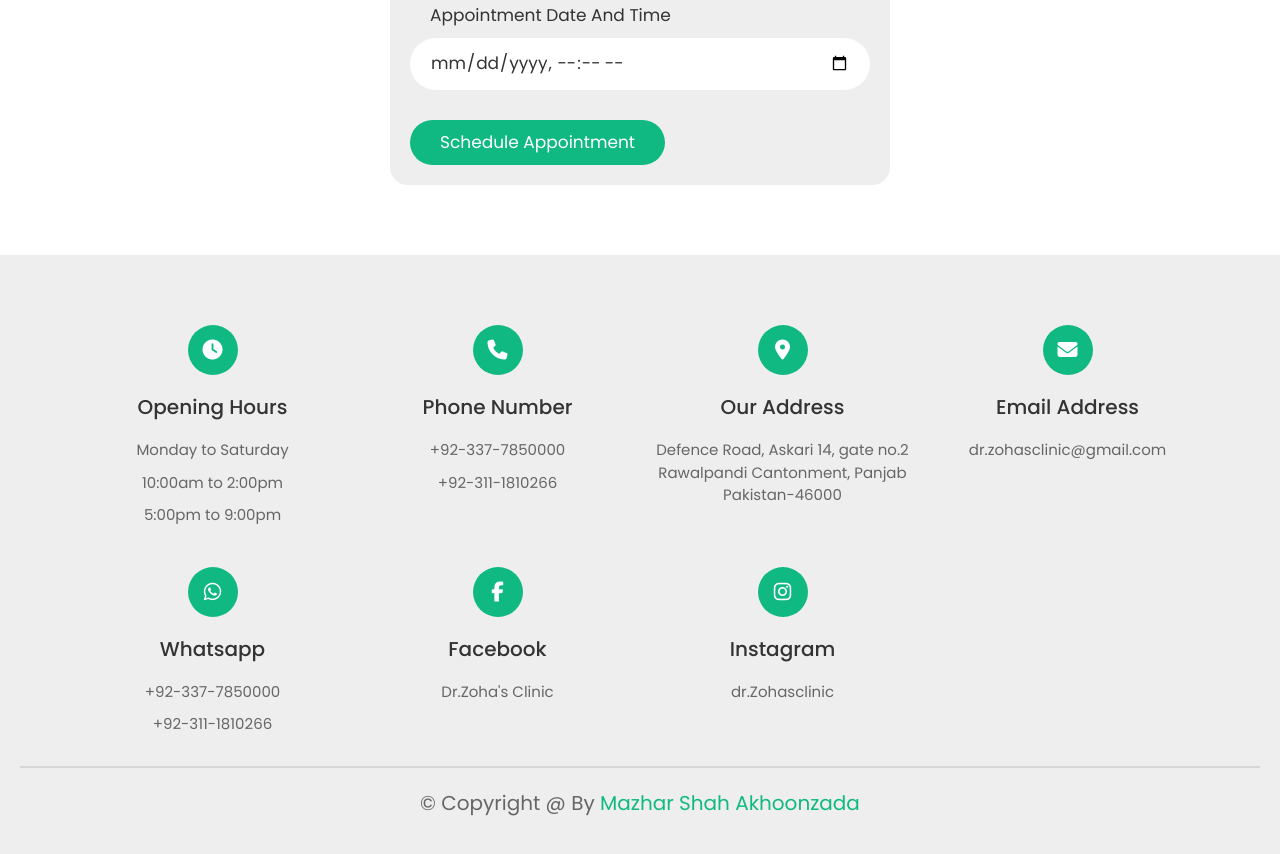
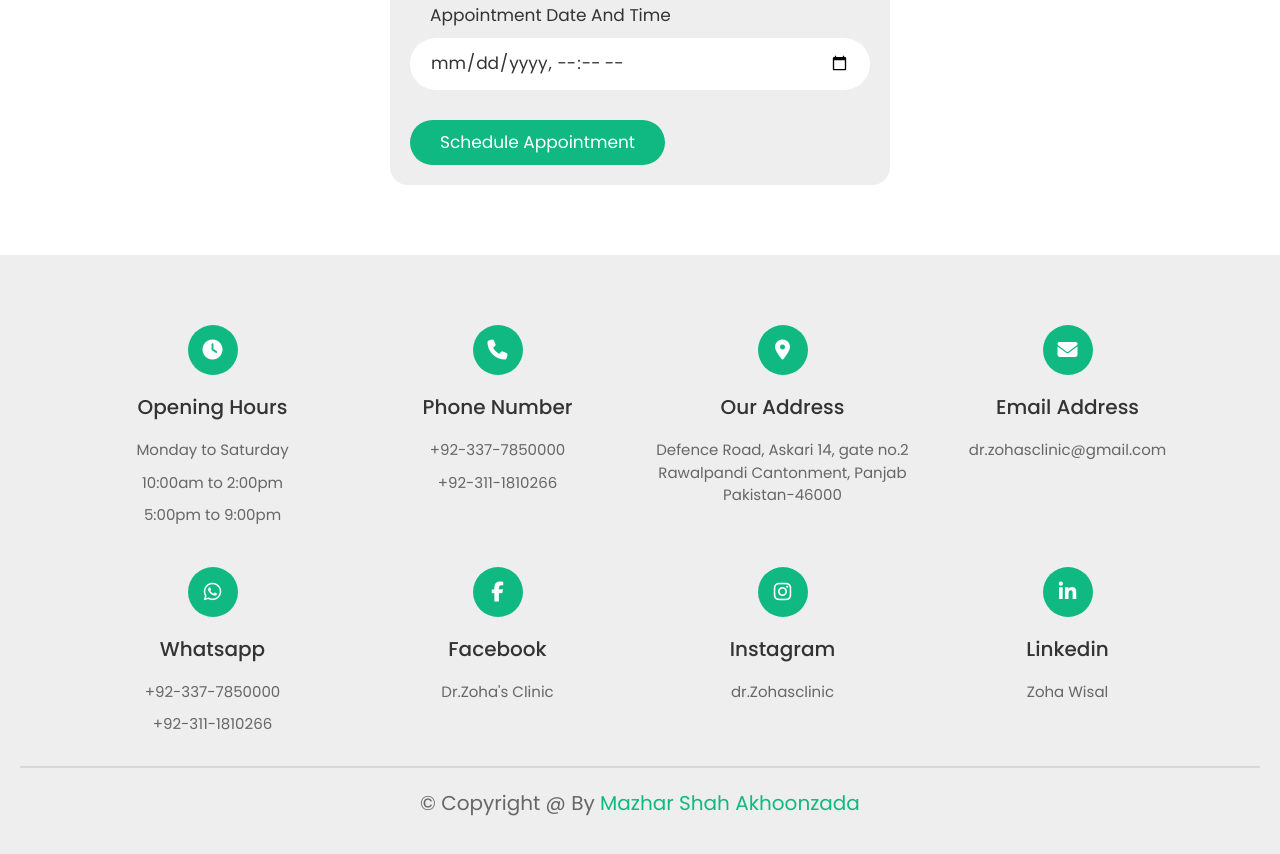
Before and after one commit to ngscripts/clinic-website, a website: page app/index.html in a window 1280 px wide. Shown: the part 4330-5184 px from the top of the page. Drawn offline with nearby package versions, Linux system fonts and the light colour scheme.

Commit message:
add linkedin link

```diff
--- a/app/index.html
+++ b/app/index.html
@@ -439,6 +439,16 @@
           <h3>instagram</h3>
           <p>dr.Zohasclinic</p>
         </div>
+
+        <div class="box">
+          <a
+            href="https://www.linkedin.com/in/zoha-wisal-670666188/?originalSubdomain=pk"
+            target="_blank"
+            ><i class="fa-brands fa-linkedin-in"></i
+          ></a>
+          <h3>linkedin</h3>
+          <p>Zoha Wisal</p>
+        </div>
       </div>
 
       <div class="credit">
```
